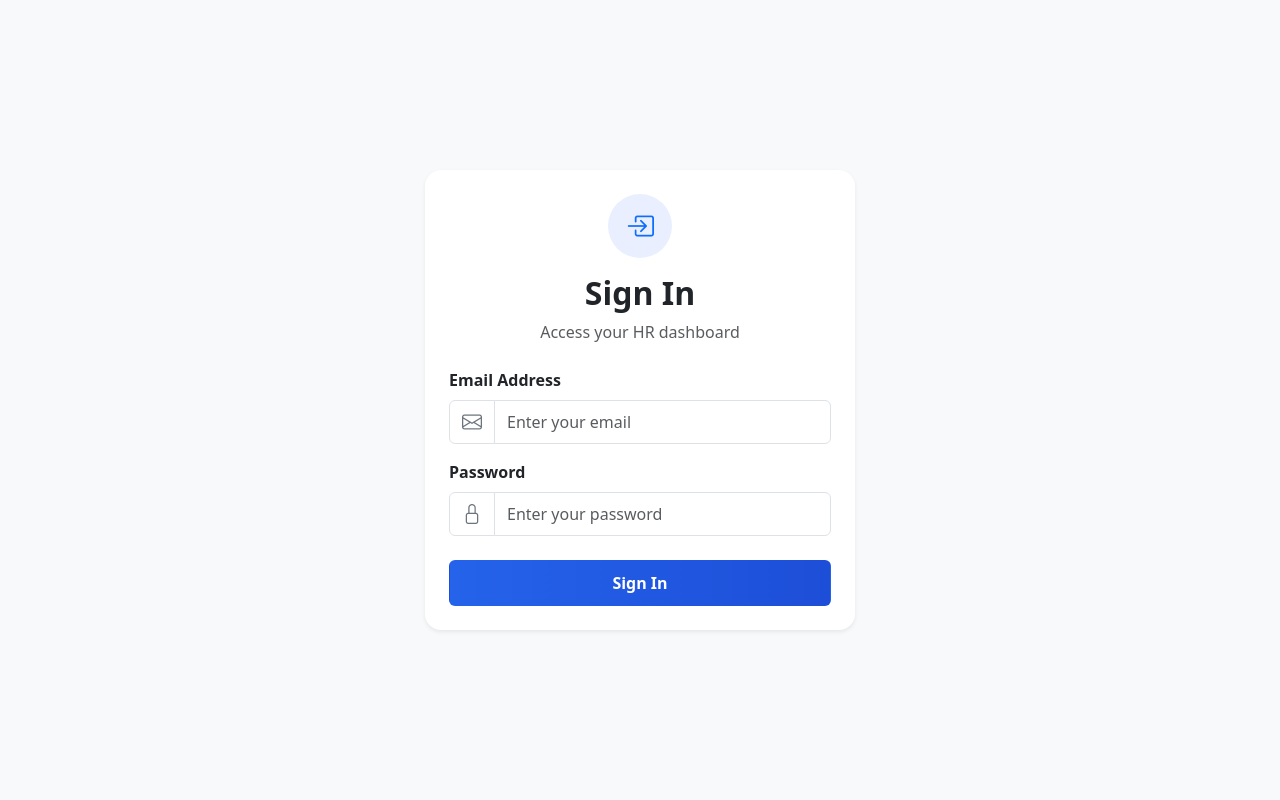
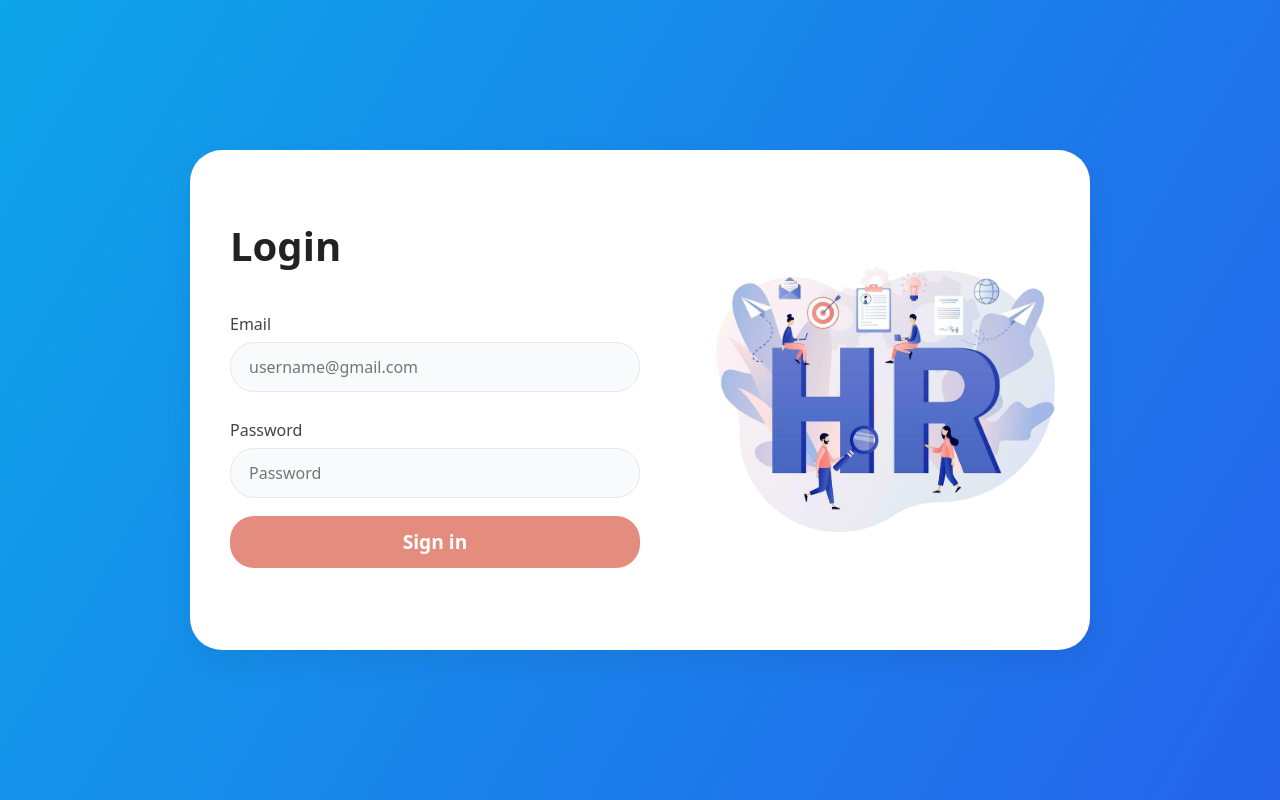
Before and after one commit to Adel-elbamb/HR_System_Managment_frontend, a React (Vite) app: page /login in a window 1280 px wide. Built offline with nearby package versions, Linux system fonts and the light colour scheme; a web font is replaced by a local one.

Commit message:
Update Login Page

```diff
--- a/src/pages/Login/Login.jsx
+++ b/src/pages/Login/Login.jsx
@@ -2,6 +2,7 @@ import React, { useState, useEffect } from 'react';
 import styles from './Login.module.css';
 import { authService } from '../../services/authService';
 import { useNavigate } from 'react-router-dom';
+import HRImage from '../../assets/hr-illustration.png'; // ضعي صورة HR هنا
 
 const Login = () => {
   const navigate = useNavigate();
@@ -34,55 +35,41 @@ const Login = () => {
   };
 
   return (
-    <div className={`d-flex align-items-center justify-content-center min-vh-100 bg-light`}>
-      <div className={`${styles.card} shadow-sm p-4`}>
-        <div className="text-center mb-4">
-          <div className={styles.iconCircle}>
-            <i className="bi bi-box-arrow-in-right fs-3 text-primary"></i>
-          </div>
-          <h2 className="fw-bold mt-3">Sign In</h2>
-          <div className="text-muted">Access your HR dashboard</div>
-        </div>
-        {error && <div className="alert alert-danger py-2">{error}</div>}
+    <div className={styles.loginBg}>
+      <div className={styles.loginContainer}>
+        <div className={styles.formSection}>
+          <h2 className={styles.title}>Login</h2>
           <form onSubmit={handleSubmit} autoComplete="off">
-          <div className="mb-3">
-            <label className="form-label fw-semibold">Email Address</label>
-            <div className="input-group">
-              <span className="input-group-text bg-white ${styles.noRightBorder}">
-                <i className="bi bi-envelope fs-5 text-secondary"></i>
-              </span>
+            <label className={styles.label}>Email</label>
             <input
               type="email"
               name="email"
-                className="form-control ${styles.noLefttBorder}"
-                placeholder="Enter your email"
+              className={styles.input}
+              placeholder="username@gmail.com"
               value={form.email}
               onChange={handleChange}
               required
             />
-            </div>
-          </div>
-          <div className="mb-4">
-            <label className="form-label fw-semibold">Password</label>
-            <div className="input-group">
-              <span className="input-group-text bg-white ${styles.noRightBorder">
-                <i className="bi bi-lock fs-5 text-secondary"></i>
-              </span>
+            <label className={styles.label}>Password</label>
             <input
               type="password"
               name="password"
-                className="form-control ${styles.noLefttBorder}"
-                placeholder="Enter your password"
+              className={styles.input}
+              placeholder="Password"
               value={form.password}
               onChange={handleChange}
               required
             />
+
+            <button type="submit" className={styles.signInBtn} disabled={loading}>
+              {loading ? 'Signing In...' : 'Sign in'}
+            </button>
+            {error && <div className={styles.error}>{error}</div>}
+          </form>
         </div>
+        <div className={styles.imageSection}>
+          <img src={HRImage} alt="HR Illustration" className={styles.hrImg} />
         </div>
-          <button type="submit" className={`${styles.signInBtn} btn w-100 fw-semibold`} disabled={loading}>
-            {loading ? 'Signing In...' : 'Sign In'}
-          </button>
-        </form>
       </div>
     </div>
   );
--- a/src/pages/Login/Login.module.css
+++ b/src/pages/Login/Login.module.css
@@ -17,18 +17,116 @@
   margin: 0 auto;
 }
 
+.loginBg {
+  min-height: 100vh;
+  width: 100vw;
+  background: linear-gradient(120deg, #0ea5e9 0%, #2563eb 100%);
+  display: flex;
+  align-items: center;
+  justify-content: center;
+}
+
+.loginContainer {
+  background: #fff;
+  border-radius: 32px;
+  box-shadow: 0 12px 30px rgba(0, 0, 0, 0.06);
+  display: flex;
+  width: 900px;
+  max-width: 95vw;
+  min-height: 500px;
+  overflow: hidden;
+}
+
+.formSection {
+  flex: 1;
+  padding: 48px 40px;
+  display: flex;
+  flex-direction: column;
+  justify-content: center;
+}
+
+.imageSection {
+  flex: 1;
+  background: transparent;
+  display: flex;
+  align-items: center;
+  justify-content: center;
+}
+
+.hrImg {
+  width: 90%;
+  max-width: 400px;
+}
+
+.title {
+  font-size: 2.5rem;
+  font-weight: 700;
+  margin-bottom: 24px;
+  color: #222;
+}
+
+.label {
+  font-weight: 500;
+  margin-bottom: 6px;
+  margin-top: 18px;
+  display: block;
+  color: #444;
+}
+
+.input {
+  width: 100%;
+  padding: 12px 18px;
+  border-radius: 24px;
+  border: 1px solid #e5e7eb;
+  margin-bottom: 8px;
+  font-size: 1rem;
+  background: #f8fafc;
+  outline: none;
+  transition: border 0.2s;
+}
+
+.input:focus {
+  border: 1.5px solid #2563eb;
+}
+
+.forgot {
+  text-align: left;
+  margin-bottom: 18px;
+}
+
+.forgot a {
+  color: #2563eb;
+  font-size: 0.95rem;
+  text-decoration: none;
+}
+
 .signInBtn {
-  background: linear-gradient(90deg, #2563EB, #1D4ED8);
-  color: white;
-  font-size: 16px;
-  padding: 10px;
-  border-radius: 6px;
-  transition: 0.3s ease-in-out;
+  width: 100%;
+  background: #e48c7e;
+  color: #fff;
+  font-size: 1.2rem;
+  padding: 12px 0;
+  border-radius: 24px;
+  border: none;
+  margin-top: 10px;
+  margin-bottom: 10px;
+  font-weight: 600;
+  transition: background 0.2s;
 }
 
 .signInBtn:hover {
-  opacity: 0.9;
+  background: #d97b6b;
 }
+
+.error {
+  color: #d32f2f;
+  background: #ffeaea;
+  border-radius: 8px;
+  padding: 8px 12px;
+  margin-top: 10px;
+  font-size: 0.98rem;
+}
+
 .noRightBorder {
   border-right: none !important;
 }
```
Also changed, not shown: src/assets/hr-illustration.png (added). Lines whose indentation alone changed are shown as unchanged.
